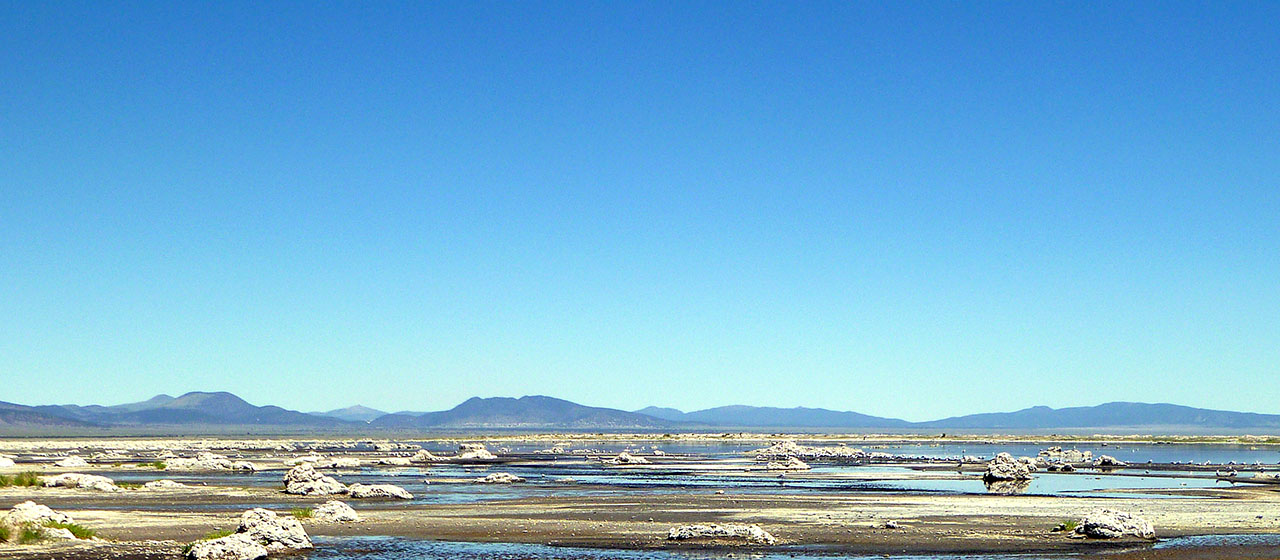
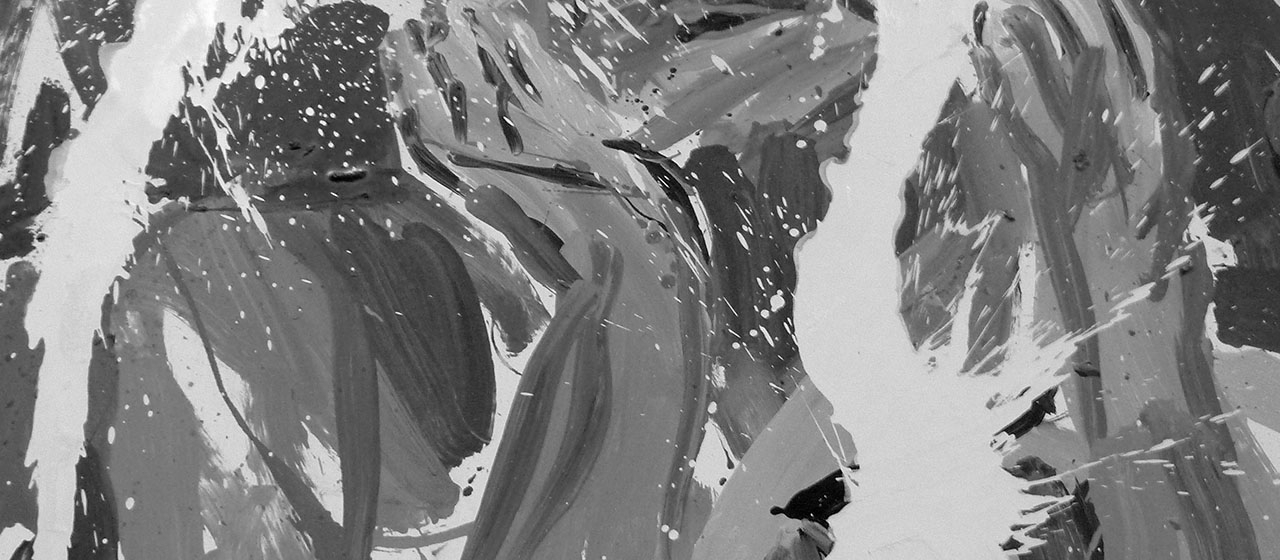
Before and after one commit to henry-proudlove/Portfolio, a PHP site: page / in a window 1280 px wide. Shown: the part 240-800 px from the top of the page. Run offline with PHP 8.4, Linux system fonts and the light colour scheme; some libraries are stand-ins or nearby versions.

Commit message:
shit version of intro page

```diff
--- a/css/main.css
+++ b/css/main.css
@@ -341,6 +341,32 @@ footer.about-title{
  *
  */
 
+
+#content.intro{
+	-webkit-filter: grayscale(1);
+	-webkit-filter: grayscale(100%);
+	-moz-filter: grayscale(100%);
+	-ms-filter: grayscale(100%);
+	-o-filter: grayscale(100%);
+	filter: url(desaturate.svg#greyscale);
+	filter: gray;
+	filter: grayscale(100%);
+	-webkit-transition: 1.5s all; -o-transition: 1.5s all;
+	-moz-transition: 1.5s all; transition: 1.5s all;
+}
+
+#content.intro:hover{
+	-webkit-filter: grayscale(0);
+	-webkit-filter: grayscale(0);
+	-moz-filter: grayscale(0);
+	-ms-filter: grayscale(0);
+	-o-filter: grayscale(0);
+	filter: none;
+	filter: grayscale(0);
+	-webkit-transition: 0.3s all; -o-transition: 0.3s all;
+	-moz-transition: 0.3s all; transition: 0.3s all;
+}
+
 #content.intro #imgs div{
 	position: absolute;
 	height: 100%;
@@ -349,9 +375,10 @@ footer.about-title{
 }
 
 #hit-areas, imgs{
-	position: absolute:
+	position: absolute;
 	width: 100%;
 	height: 100%;
+	z-index: 2;
 }
 
 .hit-area{
@@ -360,16 +387,22 @@ footer.about-title{
 }
 
 #imgs .img{
-	/*transition: opacity 0.5s;
-		 -o-transition: opacity 0.5s;
-	   -moz-transition: opacity 0.5s;
-	-webkit-transition: opacity 0.5s;*/
+	        transition: opacity 0s ease 1s;
+		 -o-transition: opacity 0s ease 1s;;
+	   -moz-transition: opacity 0s ease 1s;
+	-webkit-transition: opacity 0s ease 1s;
 	opacity: 0;
+	z-index: 0;
 }
 
 
 #imgs .img.img-show{
+	        transition: opacity 0.4s ease 0s;
+		 -o-transition: opacity 0.4s ease 0s;
+	   -moz-transition: opacity 0.4s ease 0s;
+	-webkit-transition: opacity 0.4s ease 0s;
 	opacity: 1;
+	z-index: 1;
 }
 
 
--- a/index.php
+++ b/index.php
@@ -54,22 +54,14 @@
 
 						// Open a known directory, and proceed to read its contents
 						if (is_dir($dir)) {
-							if ($dh = opendir($dir)) {
-								$images = array();
-								while (($file = readdir($dh)) !== false) {
-									if (!is_dir($dir.$file)) {
-										$images[] = $file;
-									}
-								}
-								closedir($dh);
-							}
+							$images = glob($dir . '*.{jpg,jpeg,png,gif}', GLOB_BRACE);
 						}
 						$ic = count($images);
 						for($i=0; $i < $ic; $i ++){
 							if($i==0){
-								echo '<div class="img img-show" style="background-image:url(\'img/intro-imgs/' . $images[$i] . '\'); background-size: cover"></div>';
+								echo '<div class="img img-show" style="background-image:url(\'' . $images[$i] . '\'); background-size:cover; background-position-y: center;"></div>';
 							}else{
-								echo '<div class="img" style="background-image:url(\'img/intro-imgs/' . $images[$i] . '\'); background-size: cover"></div>';
+								echo '<div class="img" style="background-image:url(\'' . $images[$i] . '\'); background-size:cover; background-position-y: center;"></div>';
 							}
 						}
 					?>
```
Also changed, not shown: img/intro-imgs/_0000_P1000923.jpg (deleted), img/intro-imgs/_0006_P1000836.jpg (deleted), img/intro-imgs/_0007_P1000612.jpg (deleted), img/intro-imgs/_0008_P1000182.jpg (deleted), img/intro-imgs/dfb.jpg (deleted).
